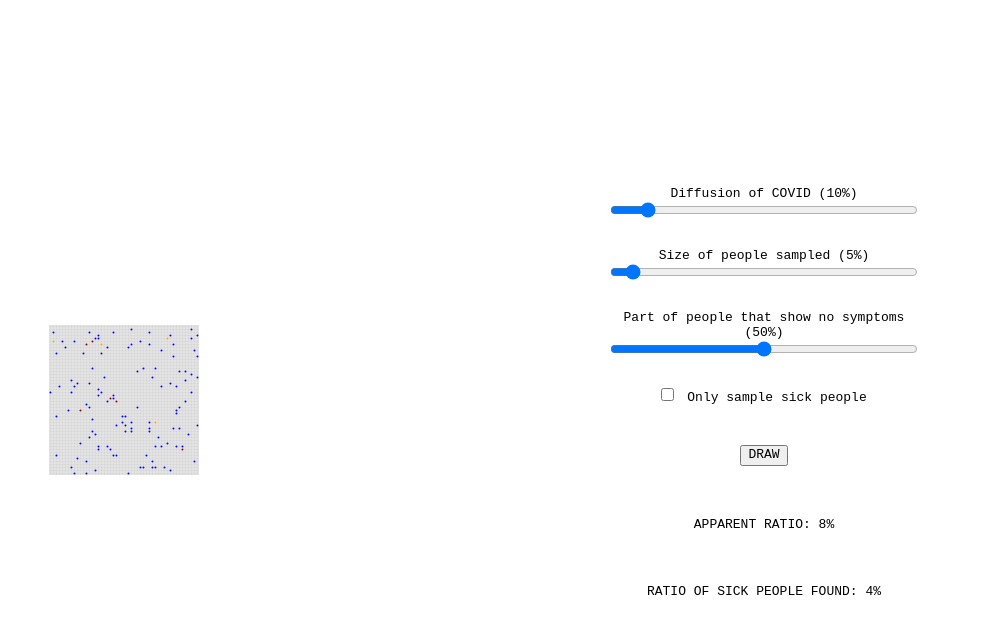
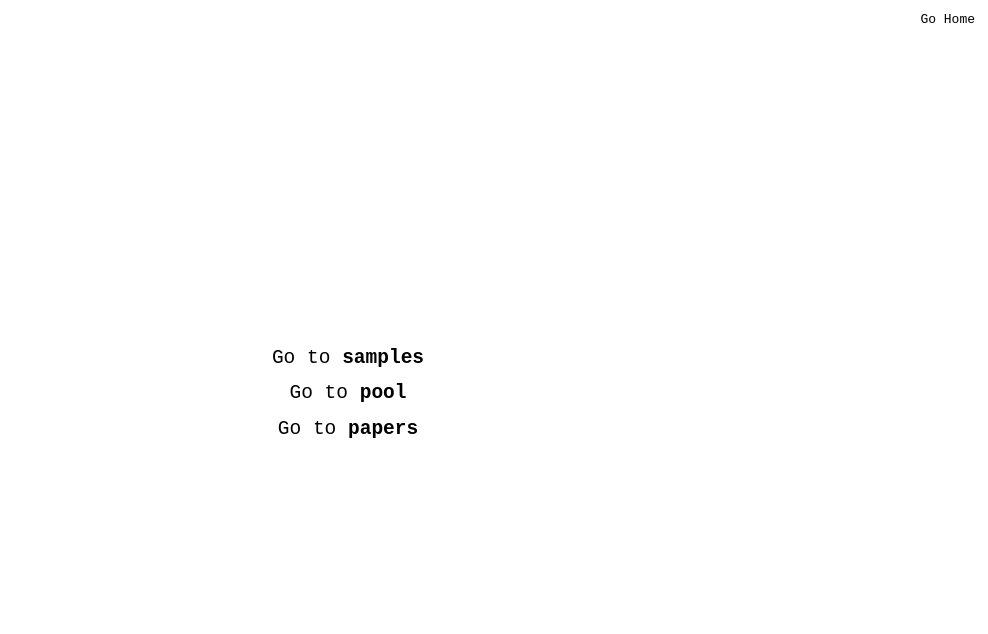
Before and after one commit to lucamattiazzi/a-modest-proposal, a React app: page / in a window 1280 px wide. Shown: the top 634 px of the page, without its empty margins (292-1280 px from the left). Built offline with nearby package versions, Linux system fonts and the light colour scheme.

Commit message:
doesnt look good, neither is fast, but works

```diff
--- a/src/index.tsx
+++ b/src/index.tsx
@@ -1,23 +1,74 @@
-import React from 'react'
+import React, { useState } from 'react'
 import ReactDOM from 'react-dom'
-import { App } from './components/App'
+import { Component as Samples } from './samples/Component'
+import { Component as Pool } from './pool/Component'
+import { Component as Papers } from './papers/Component'
 import 'modern-normalize'
 import 'tachyons'
 import 'tachyons-extra'
 import './reset.css'
 import './style.css'
 
+const routes = {
+  samples: Samples,
+  pool: Pool,
+  papers: Papers,
+}
+
+interface RouteProps {
+  navigateTo: (path: string) => void
+}
+
+function getCurrentRoute(): string {
+  const { hash } = window.location
+  const hashKey = hash.replace('#', '')
+  const route = hashKey in routes ? hashKey : ''
+  return route
+}
+
+function Home(p: RouteProps) {
+  return (
+    <div className="w-100 h-100 flex flex-column items-center justify-center">
+      {Object.keys(routes).map(k => (
+        <div className="pointer pb3 f3" onClick={() => p.navigateTo(k)} key={k}>
+          Go to <b>{k}</b>
+        </div>
+      ))}
+    </div>
+  )
+}
+
+function App() {
+  const baseRoute = getCurrentRoute()
+  const [route, setRoute] = useState(baseRoute)
+
+  function navigateTo(path: string) {
+    window.location.hash = path
+    setRoute(path)
+  }
+
+  window.onhashchange = () => {
+    const newPath = getCurrentRoute()
+    navigateTo(newPath)
+  }
+
+  function goHome() {
+    navigateTo('')
+  }
+
+  const Component = routes[route] || Home
+  return (
+    <div className="w-100 h-100 relative">
+      <Component navigateTo={navigateTo} />
+      <div className="absolute top-1 right-1 pointer" onClick={goHome}>
+        Go Home
+      </div>
+    </div>
+  )
+}
+
 function renderApp() {
   ReactDOM.render(<App />, document.getElementById('root'))
 }
 
-// First render
 renderApp()
-
-// Hot module reloading
-if (module.hot) {
-  module.hot.accept('components/App', () => {
-    console.clear()
-    renderApp()
-  })
-}
--- /dev/null
+++ b/src/papers/Component.tsx
@@ -0,0 +1,17 @@
+import React, { useState, useEffect } from 'react'
+import { retrieveData, Paper } from './lib'
+
+export function Component() {
+  const [data, setData] = useState<Paper[]>([])
+  console.log('data', data)
+
+  useEffect(() => {
+    retrieveData().then(d => setData(d))
+  }, [])
+
+  return (
+    <div className="w-100 h-100 flex items-center justify-around">
+      <div>ciao</div>
+    </div>
+  )
+}
--- /dev/null
+++ b/src/papers/lib.ts
@@ -0,0 +1,18 @@
+const DATA_URL = 'https://connect.biorxiv.org/relate/collection_json.php?grp=181'
+
+export interface Paper {
+  rel_title: string
+  rel_doi: string
+  rel_link: string
+  rel_abs: string
+  rel_authors: string
+  rel_date: string
+  rel_site: string
+}
+
+export function retrieveData(): Promise<Paper[]> {
+  return window
+    .fetch(DATA_URL)
+    .then(r => r.json())
+    .then(r => r.rels)
+}
--- /dev/null
+++ b/src/pool/Component.tsx
@@ -0,0 +1,72 @@
+import React, { useState } from 'react'
+import { mixSamples, generateSamples } from './lib'
+import { Constant, DIFFUSION, POOL_SIZE, SAMPLES_NUMBER, POOL_NUMBER } from './constants'
+import { renderRatio, onChangeWrapper } from '../utils'
+
+interface RangeProps {
+  constants: Constant
+  setVariable: Function
+  variable: number
+}
+
+function Range(p: RangeProps) {
+  return (
+    <input
+      type="range"
+      className="w-100"
+      min={p.constants.min}
+      max={p.constants.max}
+      step={p.constants.step}
+      value={p.variable}
+      onChange={onChangeWrapper(p.setVariable)}
+    />
+  )
+}
+
+export function Component() {
+  const [diffusion, setDiffusion] = useState(DIFFUSION.default)
+  const [samplesNumber, setSamplesNumber] = useState(SAMPLES_NUMBER.default)
+  const [poolSize, setPoolSize] = useState(POOL_SIZE.default)
+  const [poolNumber, setPoolNumber] = useState(POOL_NUMBER.default)
+  const [falsePositives, setFalsePositives] = useState(0)
+
+  function onCompute() {
+    const samples = generateSamples(samplesNumber, diffusion)
+    const newFalsePositives = mixSamples(samples, poolSize, poolNumber)
+    console.log('newFalsePositives', newFalsePositives)
+    setFalsePositives(newFalsePositives)
+  }
+
+  return (
+    <div className="w-100 h-100 flex flex-column items-center justify-around">
+      <div className="pv3 w-80">
+        <div className="w-100 tc">Diffusion of COVID among tested ({renderRatio(diffusion)})</div>
+        <Range constants={DIFFUSION} variable={diffusion} setVariable={setDiffusion} />
+      </div>
+      <div className="pv3 w-80">
+        <div className="w-100 tc">Number of people to be tested ({samplesNumber})</div>
+        <Range constants={SAMPLES_NUMBER} variable={samplesNumber} setVariable={setSamplesNumber} />
+      </div>
+      <div className="pv3 w-80">
+        <div className="w-100 tc">Number of pools to be tested ({poolNumber})</div>
+        <Range constants={POOL_NUMBER} variable={poolNumber} setVariable={setPoolNumber} />
+      </div>
+      <div className="pv3 w-80">
+        <div className="w-100 tc">Number of people in each pool ({poolSize})</div>
+        <Range constants={POOL_SIZE} variable={poolSize} setVariable={setPoolSize} />
+      </div>
+      <div className="w-100 tc pv4">
+        <button onClick={onCompute}>COMPUTE</button>
+      </div>
+      <div className="pv3 w-80">
+        <div className="w-100 tc">False positives: {falsePositives}</div>
+        <div className="w-100 tc">
+          False positive ratio: {renderRatio(falsePositives / samplesNumber)}
+        </div>
+        <div className="w-100 tc">
+          Compression ratio: {renderRatio(1 - poolNumber / samplesNumber)}
+        </div>
+      </div>
+    </div>
+  )
+}
--- /dev/null
+++ b/src/pool/constants.ts
@@ -0,0 +1,34 @@
+export interface Constant {
+  default: number
+  max: number
+  min: number
+  step: number
+}
+
+export const DIFFUSION: Constant = {
+  default: 0.1,
+  max: 1,
+  min: 0,
+  step: 0.01,
+}
+
+export const SAMPLES_NUMBER: Constant = {
+  default: 100,
+  max: 10000,
+  min: 100,
+  step: 100,
+}
+
+export const POOL_SIZE: Constant = {
+  default: 5,
+  max: 10,
+  min: 1,
+  step: 1,
+}
+
+export const POOL_NUMBER: Constant = {
+  default: 80,
+  max: 10000,
+  min: 10,
+  step: 10,
+}
--- /dev/null
+++ b/src/pool/lib.ts
@@ -0,0 +1,87 @@
+import { sampleSize, intersection, sample, last, pick } from 'lodash-es'
+
+const { random, floor, ceil } = Math
+
+interface Sample {
+  id: number
+  hasCovid: boolean
+}
+
+interface Pool {
+  id: number
+  hasCovid: boolean
+  samples: Sample['id'][]
+}
+
+interface SamplePools extends Record<Sample['id'], Pool['id'][]> {}
+
+function testSamples(poolSamples: Sample[]): boolean {
+  const hasCovid = poolSamples.reduce<boolean>((a, s) => a || s.hasCovid, false)
+  return hasCovid
+}
+
+function generatePools(
+  samples: Sample[],
+  poolSize: number,
+  poolsNumber: number
+): [Pool[], SamplePools] {
+  const pools: Pool[] = []
+  const samplePools: SamplePools = {}
+  while (pools.length < poolsNumber) {
+    // naive approach:
+    // first pools are simply consecutive samples until all of the samples are in a pool
+    // then, for each of the next rounds, consecutive numbers would cause pools with more
+    // than one sample in common, therefore it will simply shift of poolSize + 1 (the first
+    // time). then it simply moves of rounds * poolSize + 1
+    const idx = (pools.length * poolSize) % samples.length
+    const jdx = floor((pools.length * poolSize) / samples.length)
+    const poolIndices = Array(poolSize)
+      .fill(undefined)
+      .map((_, i) => {
+        return (idx + i + i * jdx * poolSize) % samples.length
+      })
+    const poolSamples = Object.values(pick(samples, poolIndices))
+    const poolSampleIds = poolSamples.map(s => s.id)
+    // checks that no couple is repeated among all pools
+    const isValid = pools.every(p => intersection(p.samples, poolSampleIds).length < 2)
+    if (!isValid) console.error('Something got replicated!')
+    const pool = {
+      id: pools.length,
+      samples: poolSampleIds,
+      hasCovid: testSamples(poolSamples),
+    }
+    for (const sample of poolSamples) {
+      samplePools[sample.id] = samplePools[sample.id] || []
+      samplePools[sample.id].push(pool.id)
+    }
+    pools.push(pool)
+  }
+  return [pools, samplePools]
+}
+
+export function mixSamples(samples: Sample[], poolSize: number, poolsNumber: number) {
+  const [pools, samplePools] = generatePools(samples, poolSize, poolsNumber)
+  let falsePositives = 0
+  for (const sample of samples) {
+    const { hasCovid, id } = sample
+    const currentSamplePoolIds = samplePools[id]
+    // a sample is considered positive unless at least one of its pools is negative
+    const consideredPositive = currentSamplePoolIds.every(poolId => {
+      const pool = pools[poolId]
+      return pool.hasCovid
+    })
+    if (consideredPositive !== hasCovid) falsePositives++
+  }
+  return falsePositives
+}
+
+export function generateSamples(size: number, diffusion: number): Sample[] {
+  return Array(size)
+    .fill(undefined)
+    .map((_, idx) => {
+      return {
+        id: idx,
+        hasCovid: random() < diffusion,
+      }
+    })
+}
--- a/src/components/App.tsx
+++ b/src/samples/Component.tsx
@@ -1,14 +1,11 @@
 import React, { useRef, useEffect, useState } from 'react'
-import { drawWorld } from '../lib/world'
-import { BASE_DIFFUSION_PERC, BASE_SAMPLE_PERC, BASE_ASYMPTOMATIC_PERC } from '../lib/constants'
+import { drawWorld } from './world'
+import { BASE_DIFFUSION_PERC, BASE_SAMPLE_PERC, BASE_ASYMPTOMATIC_PERC } from './constants'
+import { renderRatio, onChangeWrapper } from '../utils'
 
-const { round, min } = Math
+const { min } = Math
 
-function renderRatio(ratio: number) {
-  return `${round(ratio * 100)}%`
-}
-
-export function App() {
+export function Component() {
   const canvas = useRef<HTMLCanvasElement>()
   const [diffusion, setDiffusion] = useState(BASE_DIFFUSION_PERC)
   const [sample, setSample] = useState(BASE_SAMPLE_PERC)
@@ -17,18 +14,6 @@ export function App() {
 
   const [apparent, setApparent] = useState(BASE_DIFFUSION_PERC)
   const [found, setFound] = useState(0)
-
-  function onChangeDiffusion(e: React.ChangeEvent<HTMLInputElement>) {
-    setDiffusion(Number(e.target.value))
-  }
-
-  function onChangeSample(e: React.ChangeEvent<HTMLInputElement>) {
-    setSample(Number(e.target.value))
-  }
-
-  function onChangeAsymptomatic(e: React.ChangeEvent<HTMLInputElement>) {
-    setAsymptomatic(Number(e.target.value))
-  }
 
   function togglePolicy() {
     setPolicy(!policy)
@@ -59,7 +44,7 @@ export function App() {
   useEffect(() => {
     resizeCanvas()
     window.onresize = resizeCanvas
-  }, [])
+  }, [resizeCanvas])
 
   return (
     <div className="w-100 h-100 flex items-center justify-around">
@@ -76,7 +61,7 @@ export function App() {
             max="1"
             step="0.01"
             value={diffusion}
-            onChange={onChangeDiffusion}
+            onChange={onChangeWrapper(setDiffusion)}
           />
         </div>
         <div className="pv3 w-80">
@@ -88,7 +73,7 @@ export function App() {
             max="1"
             step="0.01"
             value={sample}
-            onChange={onChangeSample}
+            onChange={onChangeWrapper(setSample)}
           />
         </div>
         <div className="pv3 w-80">
@@ -102,7 +87,7 @@ export function App() {
             max="1"
             step="0.01"
             value={asymptomatic}
-            onChange={onChangeAsymptomatic}
+            onChange={onChangeWrapper(setAsymptomatic)}
           />
         </div>
         <div className="pv3 w-80 tc">
--- /dev/null
+++ b/src/utils.ts
@@ -0,0 +1,11 @@
+const { round } = Math
+
+export function renderRatio(ratio: number) {
+  return `${round(ratio * 100)}%`
+}
+
+export function onChangeWrapper(setVariable: Function) {
+  return function (e: React.ChangeEvent<HTMLInputElement>) {
+    setVariable(Number(e.target.value))
+  }
+}
```
Also changed, not shown: src/samples/constants.ts (renamed from src/lib/constants.ts), src/samples/world.ts (renamed from src/lib/world.ts), 1 other file (tests, documents, lock files or other folders).
